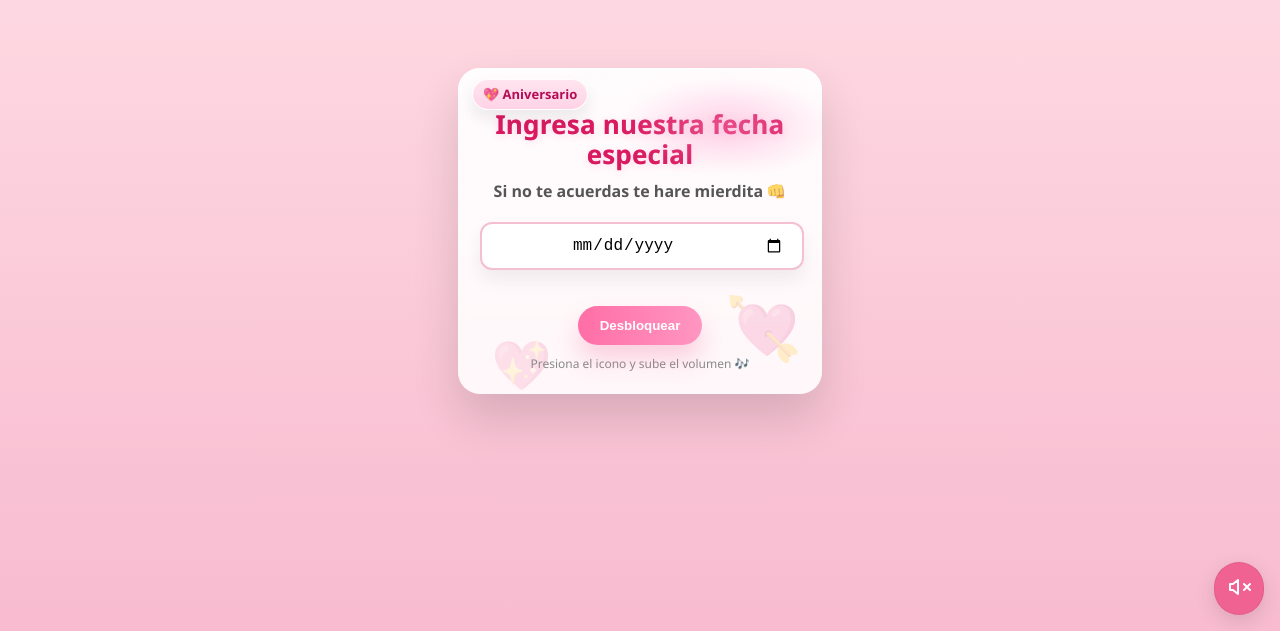
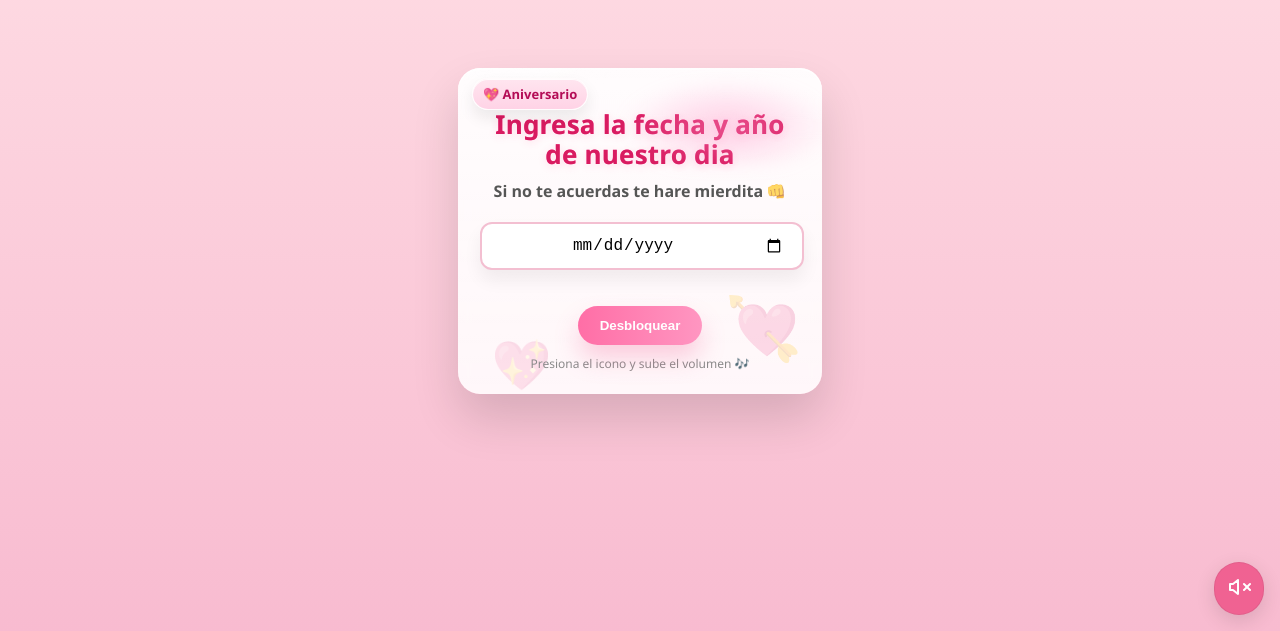
Before and after one commit to bryansans/aniversario-app, a React (Create React App) app: page / in a window 1280 px wide. Shown: the part 169-800 px from the top of the page. Built offline with nearby package versions, Linux system fonts and the light colour scheme.

Commit message:
cambios titulo

```diff
--- a/src/App.js
+++ b/src/App.js
@@ -135,7 +135,7 @@ function App() {
           <div className="login-badge">💖 Aniversario</div>
 
           <h2 className="title-login">
-            Ingresa nuestra fecha especial
+            Ingresa la fecha y año de nuestro dia
           </h2>
 
           <p className="subtitle-login">
@@ -346,7 +346,7 @@ function Momentos({ volver }) {
     { src: 'foto15.png', comentario: 'Besito de payasos' },
     { src: 'foto16.png', comentario: 'No se porque pero me gusta esta foto' },
     { src: 'foto17.png', comentario: 'Un collage nuestro' },
-    { src: 'foto18.png', comentario: 'Y si nos casamos?' },
+    { src: 'foto18.png', comentario: 'Y si nos casamos asi?' },
     { src: 'foto19.png', comentario: 'Besito casados' },
     { src: 'foto20.png', comentario: 'De nuestros inicios solitos' },
     { src: 'foto21.png', comentario: 'Ya nos dabamos love' },
```
